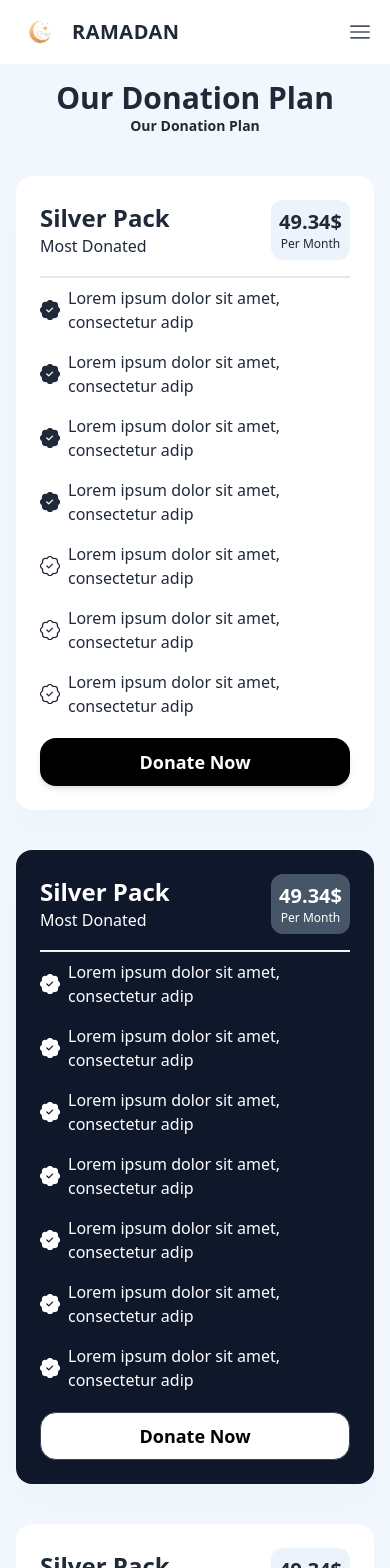
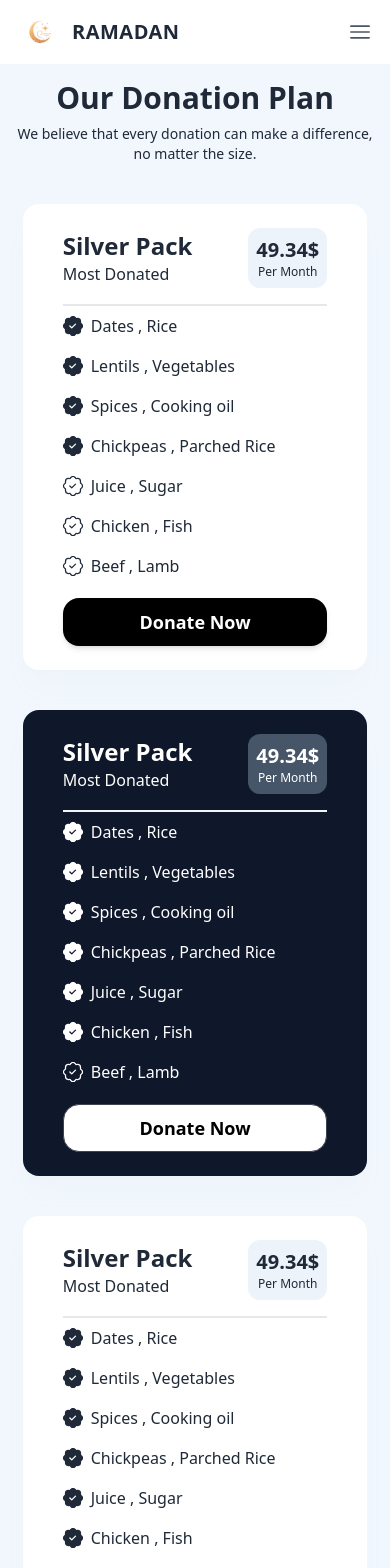
Before and after one commit to rownokmahbub/RamadanKarim, a Next.js app: page /pricing in a window 390 px wide. Shown: the top 1568 px of the page. Built offline with nearby package versions, Linux system fonts and the light colour scheme.

Commit message:
make responsive

```diff
--- a/components/DonationPrice.js
+++ b/components/DonationPrice.js
@@ -7,16 +7,16 @@ const DonationPrice = () => {
       <div className='bg-[#f1f7fd] py-20'>
           <div className='container mx-auto  flex justify-center items-center flex-col'>
               <p className='text-3xl md:text-5xl font-bold text-center'>Our Donation Plan</p>
-              <p className='text-sm md:text-base font-bold text-center mb-10'>Our Donation Plan</p>
+              <p className='text-sm md:text-base font-medium mt-2  flex justify-center text-center mb-10'>We believe that every donation can make a difference, no matter the size.</p>
               <div className="grid grid-cols-1 sm:grid-cols-2 lg:grid-cols-3 gap-10 items-center">
-                  <div className="px-6 py-6 flex flex-col justify-center items-center bg-white rounded-2xl shadow-xl shadow-[#eef4fa] hover:bg-primary
+                  <div className="px-10 py-6 flex flex-col justify-center items-center bg-white rounded-2xl shadow-xl shadow-[#eef4fa] hover:bg-primary
                   dark:hover:bg-primary-50 hover:text-white group">
                       <div className="flex justify-between items-center w-full mb-4">
                           <div>
                               <p className='font-semibold text-2xl'>Silver Pack</p>
                               <p className=' text-base'>Most Donated</p>
                           </div>
-                          <div className='bg-[#edf3fa] dark:group-hover:bg-[#b3a980] group-hover:bg-amber-800 px-2 py-2 rounded-xl items-center flex flex-col justify-center'>
+                          <div className='bg-[#edf3fa] dark:group-hover:bg-[#b3a980] group-hover:bg-amber-800 px-2 py-2 rounded-xl items-center flex flex-col justify-center ml-14'>
                                 <p className='text-xl font-bold '>49.34$</p>
                                 <p className='text-xs  capitalize'>per month</p>
                           </div>
@@ -24,50 +24,51 @@ const DonationPrice = () => {
                         <hr className=' w-full  border border-gray-200'/>
                       <div className="flex items-center gap-2 w-full py-2">
                            <BsFillPatchCheckFill className='w-5 h-5 flex-shrink-0'/>
-                          <p>Lorem ipsum dolor sit amet, consectetur adip </p>
+                          <p> Dates , Rice</p>
 
                       </div>
                       <div className="flex items-center gap-2 w-full py-2">
                           <BsFillPatchCheckFill className='w-5 h-5 flex-shrink-0'/>
-                          <p>Lorem ipsum dolor sit amet, consectetur adip </p>
+                          <p>Lentils , Vegetables </p>
 
                       </div>
                       <div className="flex items-center gap-2 w-full py-2">
                           <BsFillPatchCheckFill className='w-5 h-5 flex-shrink-0'/>
-                          <p>Lorem ipsum dolor sit amet, consectetur adip </p>
+                          <p>Spices , Cooking oil </p>
 
                       </div>
                       <div className="flex items-center gap-2 w-full py-2">
                       <BsFillPatchCheckFill className='w-5 h-5 flex-shrink-0'/>
-                          <p>Lorem ipsum dolor sit amet, consectetur adip </p>
+                          <p>Chickpeas , Parched Rice </p>
+
+                      </div>
+                      <div className="flex items-center gap-2 w-full py-2">
+                      <BsPatchCheck className='w-5 h-5 flex-shrink-0'/>
+                          <p>Juice , Sugar</p>
 
                       </div>
 
                       <div className="flex items-center gap-2 w-full py-2">
                           <BsPatchCheck className='w-5 h-5 flex-shrink-0'/>
-                          <p>Lorem ipsum dolor sit amet, consectetur adip </p>
+                          <p>Chicken , Fish </p>
 
                       </div>
                       <div className="flex items-center gap-2 w-full py-2">
                           <BsPatchCheck className='w-5 h-5 flex-shrink-0'/>
-                          <p>Lorem ipsum dolor sit amet, consectetur adip </p>
+                          <p>Beef , Lamb</p>
 
                       </div>
-                      <div className="flex items-center gap-2 w-full py-2">
-                          <BsPatchCheck className='w-5 h-5 flex-shrink-0'/>
-                          <p>Lorem ipsum dolor sit amet, consectetur adip </p>
 
-                      </div>
                       <button className='btn bg-black text-white rounded-2xl  group-hover:bg-white group-hover:text-black border-none shadow-md w-full mt-3 capitalize font-semibold text-lg'> Donate Now</button>
                   </div>
-                  <div className="px-6 py-6 flex flex-col justify-center items-center bg-slate-900 text-white rounded-2xl shadow-xl shadow-[#eef4fa] hover:bg-primary
+                  <div className="px-10 py-6 flex flex-col justify-center items-center bg-slate-900 text-white rounded-2xl shadow-xl shadow-[#eef4fa] hover:bg-primary
                   dark:hover:bg-primary-50 hover:text-white group">
                       <div className="flex justify-between items-center w-full mb-4">
                           <div>
                               <p className='font-semibold text-2xl'>Silver Pack</p>
                               <p className=' text-base'>Most Donated</p>
                           </div>
-                          <div className='bg-slate-600 dark:group-hover:bg-[#b3a980] group-hover:bg-amber-800 px-2 py-2 rounded-xl items-center flex flex-col justify-center'>
+                          <div className='bg-slate-600 dark:group-hover:bg-[#b3a980] group-hover:bg-amber-800 px-2 py-2 rounded-xl items-center flex flex-col justify-center ml-14'>
                               <p className='text-xl font-bold '>49.34$</p>
                               <p className='text-xs  capitalize'>per month</p>
                           </div>
@@ -75,49 +76,50 @@ const DonationPrice = () => {
                       <hr className=' w-full  border border-gray-100'/>
                       <div className="flex items-center gap-2 w-full py-2">
                            <BsFillPatchCheckFill className='w-5 h-5 flex-shrink-0'/>
-                          <p>Lorem ipsum dolor sit amet, consectetur adip </p>
+                          <p> Dates , Rice</p>
 
                       </div>
                       <div className="flex items-center gap-2 w-full py-2">
                           <BsFillPatchCheckFill className='w-5 h-5 flex-shrink-0'/>
-                          <p>Lorem ipsum dolor sit amet, consectetur adip </p>
+                          <p>Lentils , Vegetables </p>
 
                       </div>
                       <div className="flex items-center gap-2 w-full py-2">
                           <BsFillPatchCheckFill className='w-5 h-5 flex-shrink-0'/>
-                          <p>Lorem ipsum dolor sit amet, consectetur adip </p>
+                          <p>Spices , Cooking oil </p>
 
                       </div>
                       <div className="flex items-center gap-2 w-full py-2">
                       <BsFillPatchCheckFill className='w-5 h-5 flex-shrink-0'/>
-                          <p>Lorem ipsum dolor sit amet, consectetur adip </p>
+                          <p>Chickpeas , Parched Rice </p>
 
                       </div>
                       <div className="flex items-center gap-2 w-full py-2">
                       <BsFillPatchCheckFill className='w-5 h-5 flex-shrink-0'/>
-                          <p>Lorem ipsum dolor sit amet, consectetur adip </p>
+                          <p>Juice , Sugar</p>
+
+                      </div>
+
+                      <div className="flex items-center gap-2 w-full py-2">
+                      <BsFillPatchCheckFill className='w-5 h-5 flex-shrink-0'/>
+                          <p>Chicken , Fish </p>
 
                       </div>
                       <div className="flex items-center gap-2 w-full py-2">
-                          <BsFillPatchCheckFill className='w-5 h-5 flex-shrink-0'/>
-                          <p>Lorem ipsum dolor sit amet, consectetur adip </p>
-
-                      </div>
-                      <div className="flex items-center gap-2 w-full py-2">
-                          <BsFillPatchCheckFill className='w-5 h-5 flex-shrink-0'/>
-                          <p>Lorem ipsum dolor sit amet, consectetur adip </p>
+                          <BsPatchCheck className='w-5 h-5 flex-shrink-0'/>
+                          <p>Beef , Lamb</p>
 
                       </div>
                             <button className='btn bg-white text-black rounded-2xl  group-hover:bg-white w-full mt-3 capitalize font-semibold text-lg'> Donate Now</button>
                   </div>
-                  <div className="px-6 py-6 flex flex-col justify-center items-center bg-white rounded-2xl shadow-xl shadow-[#eef4fa] hover:bg-primary
+                  <div className="px-10 py-6 flex flex-col justify-center items-center bg-white rounded-2xl shadow-xl shadow-[#eef4fa] hover:bg-primary
                   dark:hover:bg-primary-50 hover:text-white group transition duration-300">
                       <div className="flex justify-between items-center w-full mb-4">
                           <div>
                               <p className='font-semibold text-2xl'>Silver Pack</p>
                               <p className=' text-base'>Most Donated</p>
                           </div>
-                          <div className='bg-[#edf3fa] dark:group-hover:bg-[#b3a980] group-hover:bg-amber-800 px-2 py-2 rounded-xl items-center flex flex-col justify-center'>
+                          <div className='bg-[#edf3fa] dark:group-hover:bg-[#b3a980] group-hover:bg-amber-800 px-2 py-2 rounded-xl items-center flex flex-col justify-center ml-14'>
                               <p className='text-xl font-bold '>49.34$</p>
                               <p className='text-xs  capitalize'>per month</p>
                           </div>
@@ -125,44 +127,45 @@ const DonationPrice = () => {
                       <hr className=' w-full  border border-gray-200'/>
                       <div className="flex items-center gap-2 w-full py-2">
                            <BsFillPatchCheckFill className='w-5 h-5 flex-shrink-0'/>
-                          <p>Lorem ipsum dolor sit amet, consectetur adip </p>
+                          <p> Dates , Rice</p>
 
                       </div>
                       <div className="flex items-center gap-2 w-full py-2">
                           <BsFillPatchCheckFill className='w-5 h-5 flex-shrink-0'/>
-                          <p>Lorem ipsum dolor sit amet, consectetur adip </p>
+                          <p>Lentils , Vegetables </p>
 
                       </div>
                       <div className="flex items-center gap-2 w-full py-2">
                           <BsFillPatchCheckFill className='w-5 h-5 flex-shrink-0'/>
-                          <p>Lorem ipsum dolor sit amet, consectetur adip </p>
+                          <p>Spices , Cooking oil </p>
 
                       </div>
                       <div className="flex items-center gap-2 w-full py-2">
                       <BsFillPatchCheckFill className='w-5 h-5 flex-shrink-0'/>
-                          <p>Lorem ipsum dolor sit amet, consectetur adip </p>
+                          <p>Chickpeas , Parched Rice </p>
+
+                      </div>
+                      <div className="flex items-center gap-2 w-full py-2">
+                      <BsFillPatchCheckFill className='w-5 h-5 flex-shrink-0'/>
+                          <p>Juice , Sugar</p>
 
                       </div>
 
                       <div className="flex items-center gap-2 w-full py-2">
-                          <BsPatchCheck className='w-5 h-5 flex-shrink-0'/>
-                          <p>Lorem ipsum dolor sit amet, consectetur adip </p>
+                      <BsFillPatchCheckFill className='w-5 h-5 flex-shrink-0'/>
+                          <p>Chicken , Fish </p>
 
                       </div>
                       <div className="flex items-center gap-2 w-full py-2">
-                          <BsPatchCheck className='w-5 h-5 flex-shrink-0'/>
-                          <p>Lorem ipsum dolor sit amet, consectetur adip </p>
-
-                      </div>
-                      <div className="flex items-center gap-2 w-full py-2">
-                          <BsPatchCheck className='w-5 h-5 flex-shrink-0'/>
-                          <p>Lorem ipsum dolor sit amet, consectetur adip </p>
+                      <BsFillPatchCheckFill className='w-5 h-5 flex-shrink-0'/>
+                          <p>Beef , Lamb</p>
 
                       </div>
                       <button className='btn bg-black text-white rounded-2xl  group-hover:bg-white group-hover:text-black border-none shadow-md w-full mt-3 capitalize font-semibold text-lg'> Donate Now</button>
                   </div>
               </div>
           </div>
+
       </div>
 
   )
```
Lines whose indentation alone changed are shown as unchanged.
